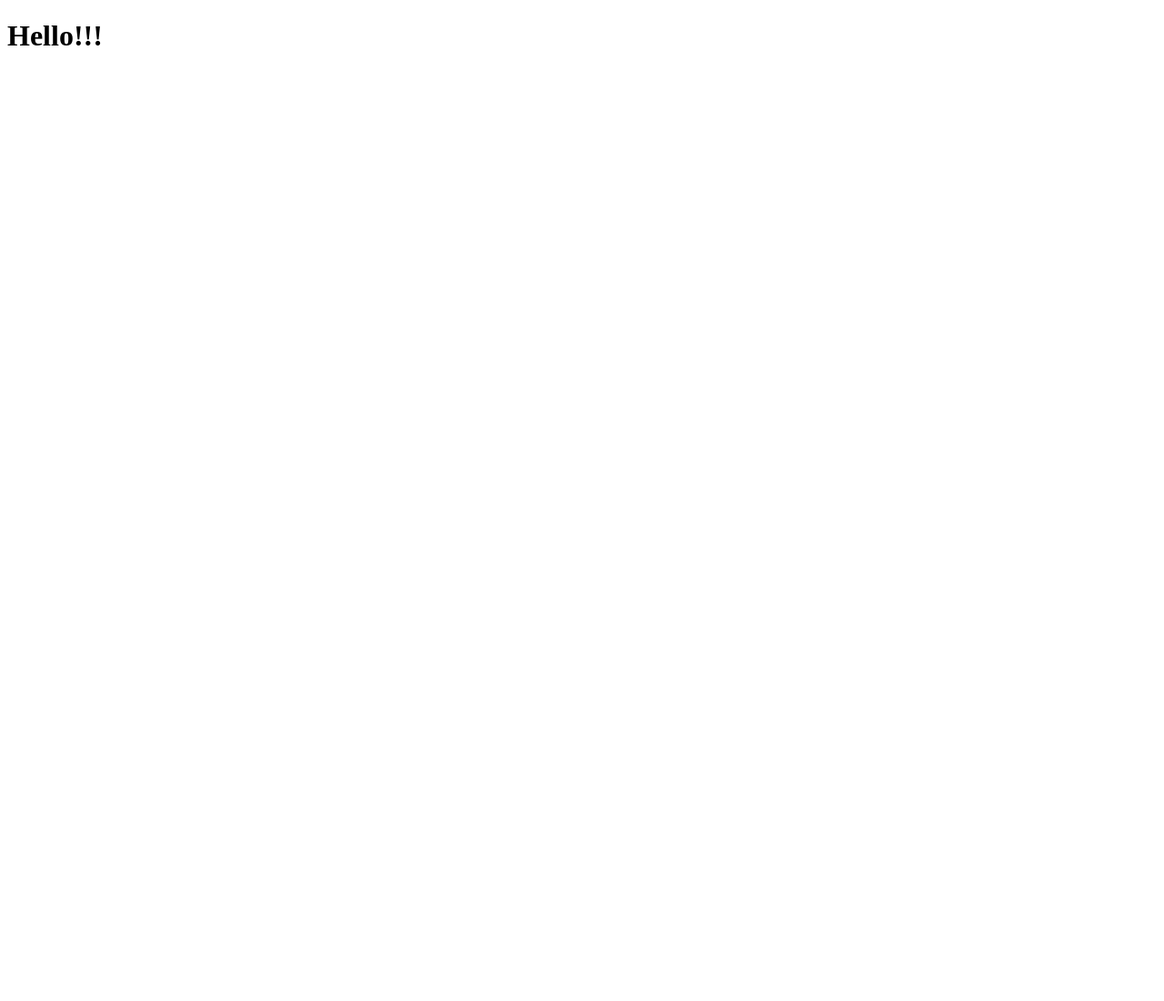
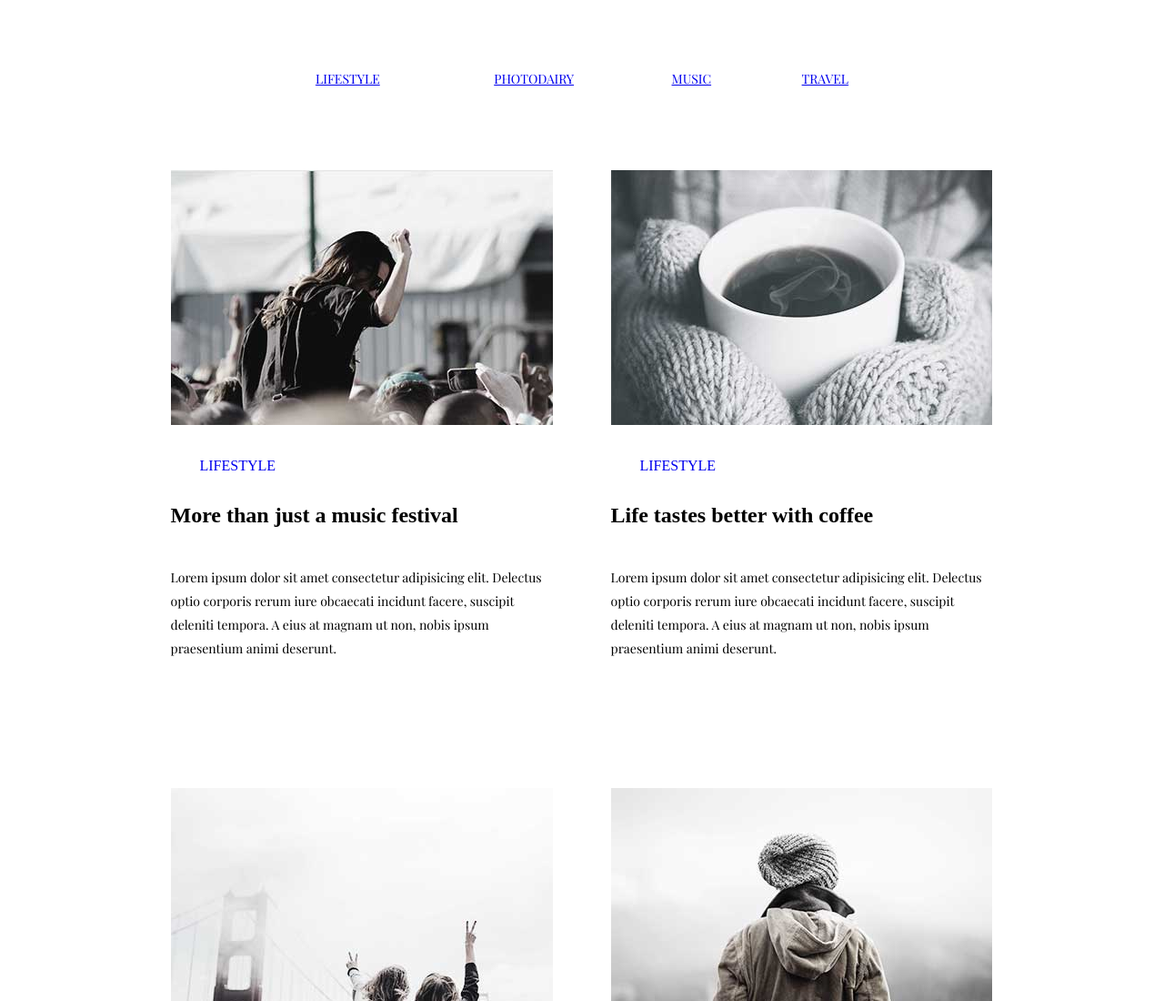
Before and after one commit to IgorSapko/IgorSapko.github.io, a plain HTML site: page html-css/Module-03/index.html in a window 1280 px wide. Shown: the top 1100 px of the page at 91% size. Before the commit the page ends 800 px from the top, so only its background shows below. Drawn offline with nearby package versions, Linux system fonts and the light colour scheme.

Commit message:
first commit on 13.02.20

```diff
--- a/html-css/Module-03/css/styles.css
+++ b/html-css/Module-03/css/styles.css
@@ -0,0 +1,94 @@
+
+* {
+    margin: 0;
+    padding: 0;
+
+}
+
+.menu_list {
+  list-style: none;
+}
+.menu_item {
+  display: inline-block;
+
+}
+
+nav {
+    text-transform: uppercase;
+    font-family: 'Playfair Display', serif;
+  font-size: 14px;
+margin-top: 77px;
+}
+
+
+ .menu_list {text-align: center;}
+.a1 {margin-right: 122px;}
+.a2 {margin-right: 104px;}
+.a3 {margin-right: 96px;}
+
+.div1 .div2 h2 {
+    font-family: 'Playfair Display', serif;
+    font-size: 30px;
+
+}
+
+.div1 p, .div2 p {
+    font-family: 'Playfair Display', serif;
+  font-size: 14px;
+  line-height: 26px;
+}
+
+a {display: inline-block;}
+img {display: inline-block;
+}
+
+h2 {display: inline-block;
+width: 100%;
+padding-bottom: 42px;}
+
+button{display: block;
+margin: 0 auto;
+width: 166px;
+height: 60px;
+font-family:'Playfair Display', serif;
+font-size: 20px;
+border: 1px solid rgb(10, 10, 10);
+background-color: transparent;}
+
+  p:last-child {padding-bottom: 140px;}
+  /* p last-child{padding-bottom: 40px;} */
+
+.div1 a, .div2 a {
+    text-decoration: none;
+    text-transform: uppercase ;
+    padding: 32px;
+
+}
+.div1{
+    display: inline-block;
+    padding-top: 91px;
+    width: 420px;
+    display: inline-block;
+margin-right: 60px;
+}
+
+
+
+.div2{
+    display: inline-block;
+    padding-top: 91px;
+    width: 419px;
+
+}
+main {
+    display: block;
+    width: 905px;
+    margin: 0 auto;
+    color: 249,249,249;}
+/*.div1 {box-sizing: border-box;
+width: 400px;
+height 100px}
+/*
+.div2 {box-sizing: border-box;
+    width: 400px;
+    height 100px}}
--- a/html-css/Module-03/index.html
+++ b/html-css/Module-03/index.html
@@ -1,12 +1,86 @@
 <!DOCTYPE html>
 <html lang="en">
 <head>
+    <link href="https://fonts.googleapis.com/css?family=Playfair+Display&display=swap" rel="stylesheet">
+    <link rel="stylesheet" href="/css/styles.css">
     <meta charset="UTF-8">
-    <meta name="viewport" content="width=, initial-scale=1.0">
+    <meta name="viewport" content="width=device-width, initial-scale=1.0">
     <meta http-equiv="X-UA-Compatible" content="ie=edge">
-    <title>Document</title>
+    <title>Homework3</title>
 </head>
 <body>
-  <h1>Hello!!!</h1>
+    <header>
+        <nav>
+            <ul class="menu_list">
+                <li class="menu_item">
+                    <a class="a1" href="#">Lifestyle</a>  </li>
+            <li class="menu_item"><a class="a2" href="#">Photodairy</a></li>
+            <li class="menu_item"><a class="a3" href="#">music</a></li>
+            <li class="menu_item"> <a class="a4" href="#">travel</a>
+            </li>
+
+        </ul>
+        </nav>
+    </header>
+    <main>
+    <div class="div1">
+
+        <section class="sec1">
+<img src="./img/1.jpg" alt="music">
+<a href="#">Lifestyle</a>
+<h2>More than just a music festival</h2>
+<p>Lorem ipsum dolor sit amet consectetur adipisicing elit. Delectus optio corporis rerum iure obcaecati incidunt facere, suscipit deleniti tempora. A eius at magnam ut non, nobis ipsum praesentium animi deserunt.</p>
+        </section>
+
+        <section class="sec3">
+            <img src="./img/3.jpg" alt="happy">
+            <a href="#">Photodairy</a>
+            <h2>American dream</h2>
+            <p>Lorem ipsum dolor sit amet consectetur adipisicing elit. Delectus optio corporis rerum iure obcaecati incidunt facere, suscipit deleniti tempora. A eius at magnam ut non, nobis ipsum praesentium animi deserunt.</p>
+        </section>
+
+        <section class="sec5">
+            <img src="./img/5.jpg" alt="song for running">
+            <a href="#">Lifestyle</a>
+            <h2>Top 10 song for running</h2>
+            <p>Lorem ipsum dolor sit amet consectetur adipisicing elit. Delectus optio corporis rerum iure obcaecati incidunt facere, suscipit deleniti tempora. A eius at magnam ut non, nobis ipsum praesentium animi deserunt.</p>
+
+        </section>
+
+    </div>
+
+    <div class="div2">
+
+        <section class="sec2">
+            <img src="./img/2.jpg" alt="coffee">
+            <a href="#">Lifestyle</a>
+            <h2>Life tastes better with coffee</h2>
+            <p>Lorem ipsum dolor sit amet consectetur adipisicing elit. Delectus optio corporis rerum iure obcaecati incidunt facere, suscipit deleniti tempora. A eius at magnam ut non, nobis ipsum praesentium animi deserunt.</p>
+
+        </section>
+
+        <section class="sec4">
+            <img src="./img/4.jpg" alt="travel">
+            <a href="#">Photodairy</a>
+            <h2>A day exploring the Alps</h2>
+            <p>Lorem ipsum dolor sit amet consectetur adipisicing elit. Delectus optio corporis rerum iure obcaecati incidunt facere, suscipit deleniti tempora. A eius at magnam ut non, nobis ipsum praesentium animi deserunt.</p>
+
+        </section>
+
+        <section class="sec6">
+            <img src="./img/6.jpg" alt="cold winter's day">
+            <a href="#">Lifestyle</a>
+            <h2>Cold winter days</h2>
+            <p>Lorem ipsum dolor sit amet consectetur adipisicing elit. Delectus optio corporis rerum iure obcaecati incidunt facere, suscipit deleniti tempora. A eius at magnam ut non, nobis ipsum praesentium animi deserunt.</p>
+
+        </section>
+    </div>
+</div>
+
+   <button class="LM">Load more</button>
+</main>
+</body>
+<body>
+
 </body>
 </html>
```
Also changed, not shown: html-css/Module-03/img/1.jpg (added), html-css/Module-03/img/2.jpg (added), html-css/Module-03/img/3.jpg (added), html-css/Module-03/img/4.jpg (added), html-css/Module-03/img/5.jpg (added), html-css/Module-03/img/6.jpg (added).
